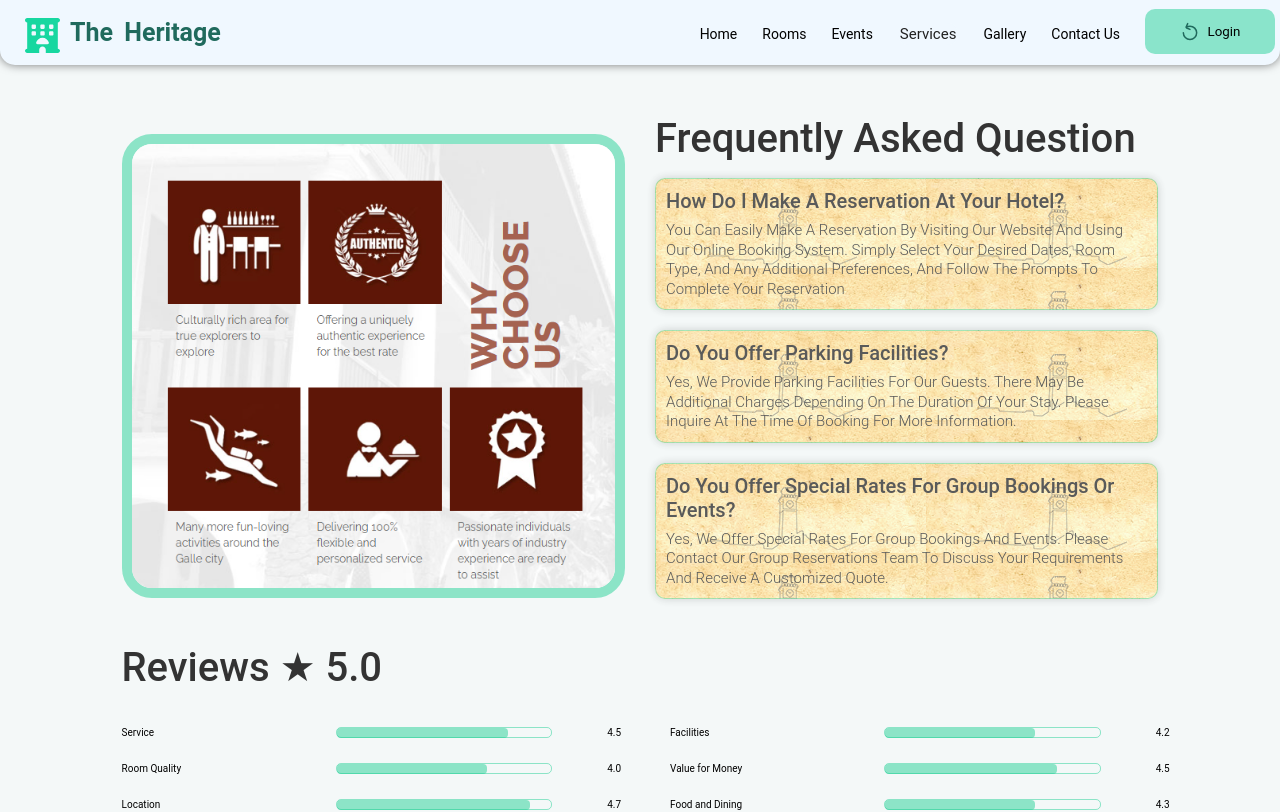
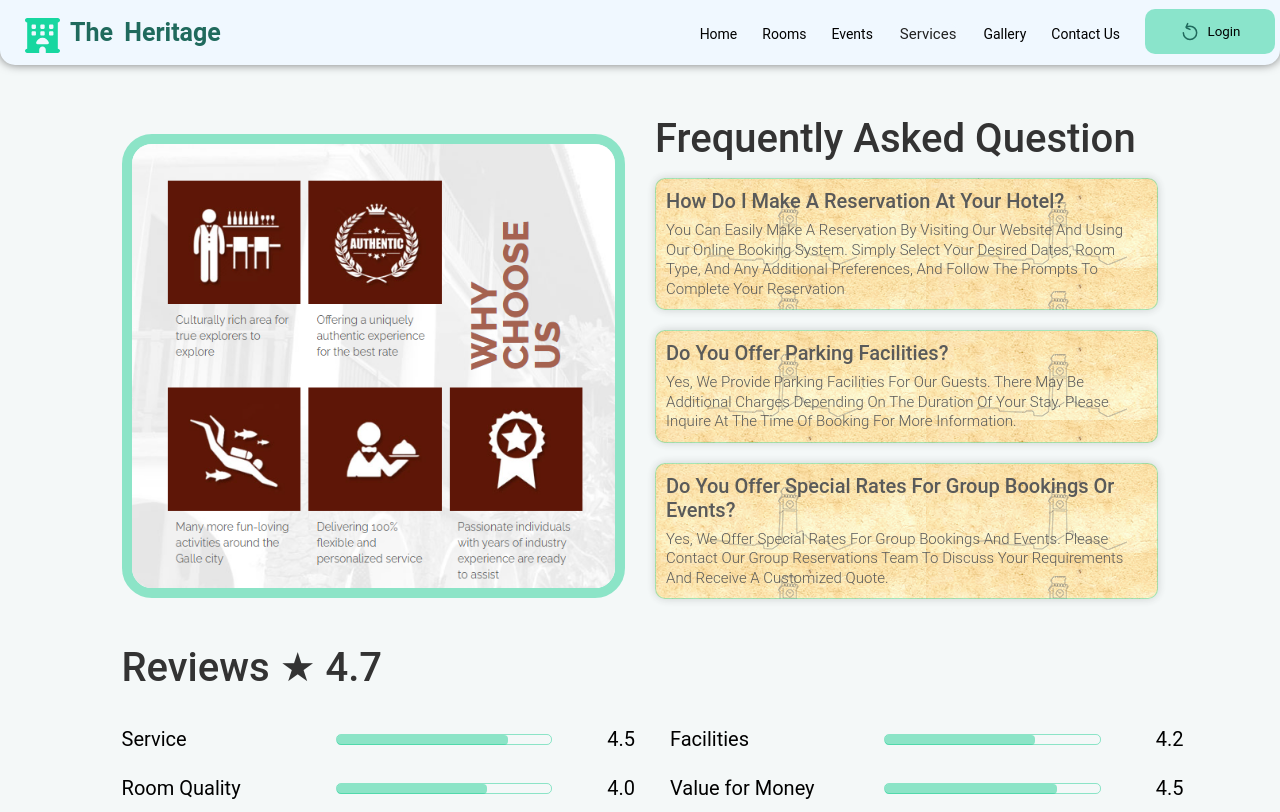
Before and after one commit to cynos28/Hotel-Reservation-system, a React (Create React App) app in the folder client/: page /rates in a window 1280 px wide. Shown: the top 812 px of the page. Built offline with nearby package versions, Linux system fonts and the light colour scheme; no server answers.

Commit message:
edit header

```diff
--- a/client/src/pages/Review/Add-Rates/AddRate.js
+++ b/client/src/pages/Review/Add-Rates/AddRate.js
@@ -96,7 +96,7 @@ function AddRate() {
           </div>
         </div>
         <div>
-        <h1 className="main_topi_qa_new">Reviews ★ 5.0</h1>
+        <h1 className="main_topi_qa_new">Reviews ★ 4.7</h1>
           <div className="first_box_set_rate_home">
             <div className="rate_home_left_box">
               <div class="revi_row_rate">
--- a/client/src/pages/Review/Add-Rates/addrate.css
+++ b/client/src/pages/Review/Add-Rates/addrate.css
@@ -27,6 +27,7 @@
   align-items: center;
   width: 100%;
   gap: 30px;
+
 }
 
 .rate_home_left_box {
@@ -81,6 +82,7 @@
 .colum_two_revi,
 .colum_thre_revi {
   flex: 1;
+  font-size: 20px;
 }
 
 .colum_two_revi {
@@ -179,6 +181,7 @@
 }
 .rate-us {
   color: #03c9876e;
+
 }
 
 .rate_star_box{
--- a/client/src/pages/Review/RateDetails/Rates.js
+++ b/client/src/pages/Review/RateDetails/Rates.js
@@ -7,7 +7,7 @@ function Rates(props) {
 
   return (
     <div>
-      <Header/>
+
       <div>
         <div>
           <div className="details_box_displya">
@@ -90,7 +90,7 @@ function Rates(props) {
           </div>
         </div>
       </div>
-      <Footer/>
+
     </div>
   );
 }
--- a/client/src/pages/Review/RateDetails/rate.css
+++ b/client/src/pages/Review/RateDetails/rate.css
@@ -75,7 +75,7 @@
 }
 .rate_text_area {
   resize: none;
-  height: 80px;
+  height: 180px;
 }
 .rate-us {
   color: #03c9876e;
```
